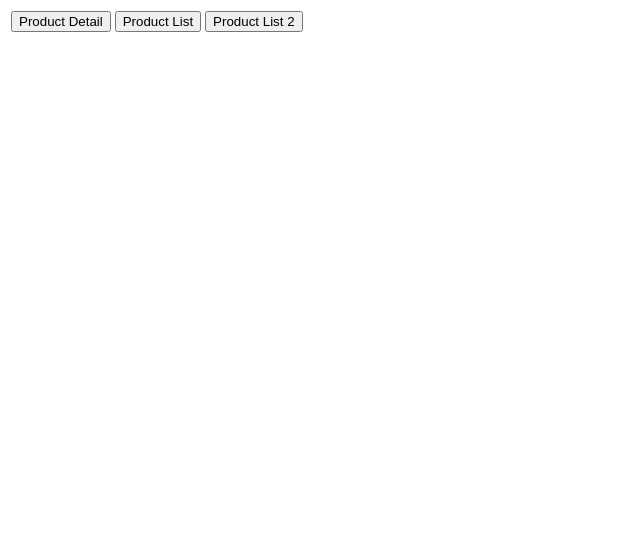
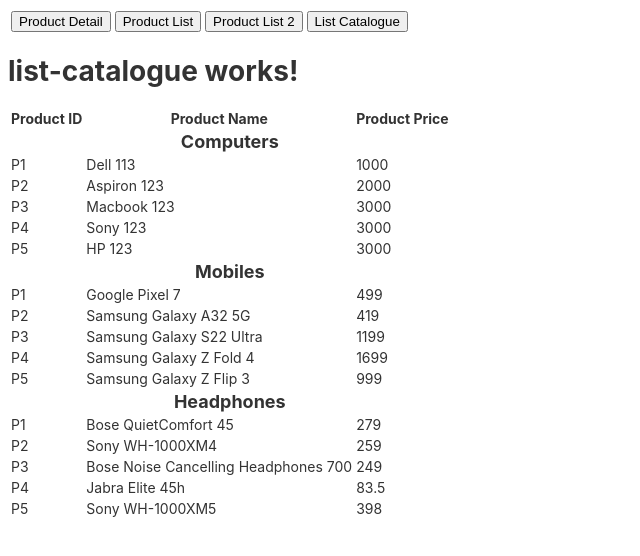
Before and after one commit to esvm4/222MI3002, an Angular app: page /list-catalogue in a window 1280 px wide. Before the commit this address led to /. Shown: the top 556 px of the page, without its empty margins (0-640 px from the left). Built offline with nearby package versions, Linux system fonts and the light colour scheme.

Commit message:
ngFor inside ngFor.

```diff
--- a/src/app/app-routing.module.ts
+++ b/src/app/app-routing.module.ts
@@ -1,5 +1,6 @@
 import { NgModule } from '@angular/core';
 import { RouterModule, Routes } from '@angular/router';
+import { ListCatalogueComponent } from './list-catalogue/list-catalogue.component';
 import { ListProductComponent } from './list-product/list-product.component';
 import { ListProduct2Component } from './list-product2/list-product2.component';
 import { ProductComponent } from './product/product.component';
@@ -17,6 +18,10 @@
     path: 'list-product2',
     component: ListProduct2Component,
   },
+  {
+    path: 'list-catalogue',
+    component: ListCatalogueComponent,
+  },
 ];
 
 @NgModule({
@@ -29,4 +34,5 @@
   ProductComponent,
   ListProductComponent,
   ListProduct2Component,
+  ListCatalogueComponent,
 ];
--- a/src/app/app.component.html
+++ b/src/app/app.component.html
@@ -9,6 +9,9 @@
     <td>
       <button routerLink="/list-product2">Product List 2</button>
     </td>
+    <td>
+      <button routerLink="/list-catalogue">List Catalogue</button>
+    </td>
   </tr>
 </table>
 
--- a/src/app/app.module.ts
+++ b/src/app/app.module.ts
@@ -6,9 +6,10 @@
 import { ProductComponent } from './product/product.component';
 import { ListProductComponent } from './list-product/list-product.component';
 import { ListProduct2Component } from './list-product2/list-product2.component';
+import { ListCatalogueComponent } from './list-catalogue/list-catalogue.component';
 
 @NgModule({
-  declarations: [AppComponent, ProductComponent, RoutingComponent, ListProductComponent, ListProduct2Component],
+  declarations: [AppComponent, ProductComponent, RoutingComponent, ListProductComponent, ListProduct2Component, ListCatalogueComponent],
   imports: [BrowserModule, AppRoutingModule],
   providers: [],
   bootstrap: [AppComponent],
--- /dev/null
+++ b/src/app/list-catalogue/list-catalogue.component.html
@@ -0,0 +1,31 @@
+<h1>list-catalogue works!</h1>
+
+<table>
+  <tr>
+    <th>Product ID</th>
+    <th>Product Name</th>
+    <th>Product Price</th>
+  </tr>
+
+  <tbody *ngFor="let cate of database">
+    <tr>
+      <td
+        colspan="3"
+        style="text-align: center; font-size: large; font-weight: bold"
+      >
+        {{ cate.CateName }}
+      </td>
+    </tr>
+    <tr *ngFor="let product of cate.Products">
+      <td>
+        {{ product.ProductID }}
+      </td>
+      <td>
+        {{ product.ProductName }}
+      </td>
+      <td>
+        {{ product.ProductPrice }}
+      </td>
+    </tr>
+  </tbody>
+</table>
--- /dev/null
+++ b/src/app/list-catalogue/list-catalogue.component.ts
@@ -0,0 +1,105 @@
+import { Component } from '@angular/core';
+
+@Component({
+  selector: 'app-list-catalogue',
+  templateUrl: './list-catalogue.component.html',
+  styleUrls: ['./list-catalogue.component.css'],
+})
+export class ListCatalogueComponent {
+  database = [
+    {
+      CateID: 'Cate1',
+      CateName: 'Computers',
+      Products: [
+        {
+          ProductID: 'P1',
+          ProductName: 'Dell 113',
+          ProductPrice: 1000,
+        },
+        {
+          ProductID: 'P2',
+          ProductName: 'Aspiron 123',
+          ProductPrice: 2000,
+        },
+        {
+          ProductID: 'P3',
+          ProductName: 'Macbook 123',
+          ProductPrice: 3000,
+        },
+        {
+          ProductID: 'P4',
+          ProductName: 'Sony 123',
+          ProductPrice: 3000,
+        },
+        {
+          ProductID: 'P5',
+          ProductName: 'HP 123',
+          ProductPrice: 3000,
+        },
+      ],
+    },
+
+    {
+      CateID: 'Cate2',
+      CateName: 'Mobiles',
+      Products: [
+        {
+          ProductID: 'P1',
+          ProductName: 'Google Pixel 7',
+          ProductPrice: 499,
+        },
+        {
+          ProductID: 'P2',
+          ProductName: 'Samsung Galaxy A32 5G',
+          ProductPrice: 419,
+        },
+        {
+          ProductID: 'P3',
+          ProductName: 'Samsung Galaxy S22 Ultra',
+          ProductPrice: 1199,
+        },
+        {
+          ProductID: 'P4',
+          ProductName: 'Samsung Galaxy Z Fold 4',
+          ProductPrice: 1699,
+        },
+        {
+          ProductID: 'P5',
+          ProductName: 'Samsung Galaxy Z Flip 3',
+          ProductPrice: 999,
+        },
+      ],
+    },
+    {
+      CateID: 'Cate3',
+      CateName: 'Headphones',
+      Products: [
+        {
+          ProductID: 'P1',
+          ProductName: 'Bose QuietComfort 45',
+          ProductPrice: 279,
+        },
+        {
+          ProductID: 'P2',
+          ProductName: 'Sony WH-1000XM4',
+          ProductPrice: 259,
+        },
+        {
+          ProductID: 'P3',
+          ProductName: 'Bose Noise Cancelling Headphones 700',
+          ProductPrice: 249,
+        },
+        {
+          ProductID: 'P4',
+          ProductName: 'Jabra Elite 45h',
+          ProductPrice: 83.5,
+        },
+        {
+          ProductID: 'P5',
+          ProductName: 'Sony WH-1000XM5',
+          ProductPrice: 398,
+        },
+      ],
+    },
+  ];
+}
```
Also changed, not shown: src/app/list-catalogue/list-catalogue.component.css (added), 1 other file (tests, documents, lock files or other folders).
